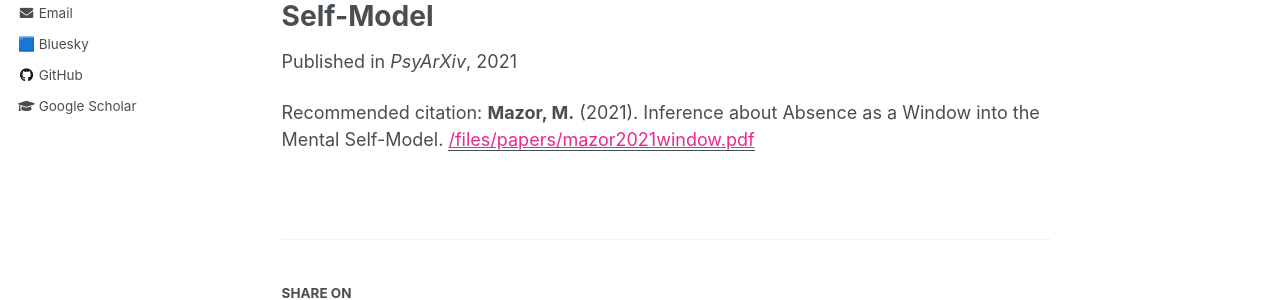
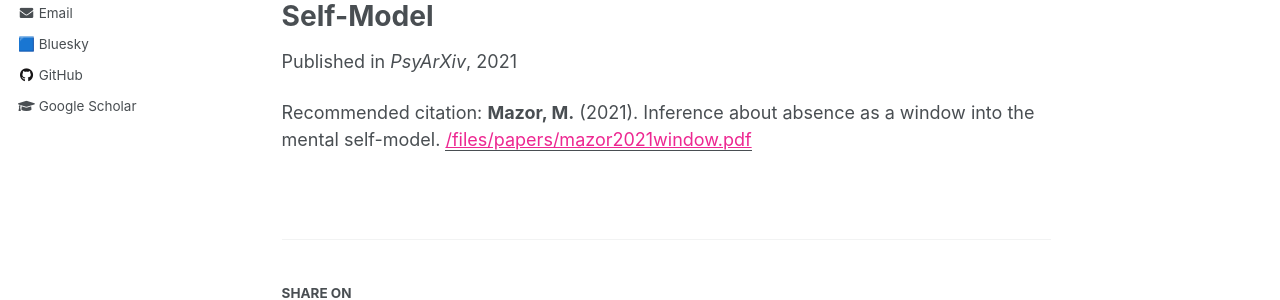
Before and after one commit to matanmazor/matanmazor.github.io, a Jekyll site: the page built from _preprints/2021-01-01-inference-about-absence.md, in a window 1280 px wide. Shown: the part 144-444 px from the top of the page. Built offline with Jekyll 4.4.1, drawn with Linux system fonts in a browser that asks for light colours.

```diff
--- a/_preprints/2021-01-01-inference-about-absence.md
+++ b/_preprints/2021-01-01-inference-about-absence.md
@@ -6,5 +6,5 @@ date: 2021-01-01
 venue: 'PsyArXiv'
 psyarxiv: 'https://psyarxiv.com/zgf6s/'
 paperurl: '/files/papers/mazor2021window.pdf'
-citation: '<b>Mazor, M.</b> (2021). Inference about Absence as a Window into the Mental Self-Model.'
+citation: '<b>Mazor, M.</b> (2021). Inference about absence as a window into the mental self-model.'
 ---
```
Also changed, not shown: _preprints/2024-06-22-beliefs-about-perception.md (+4 -2 lines), _publications/2024-09-02-twister.md (+1 -1 lines), 2 other files.
